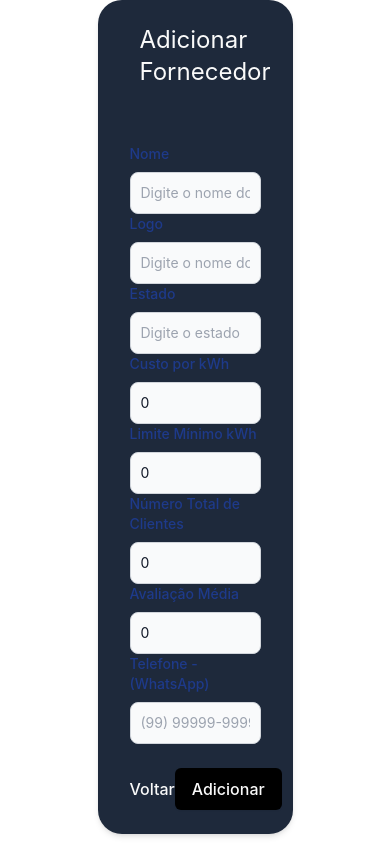
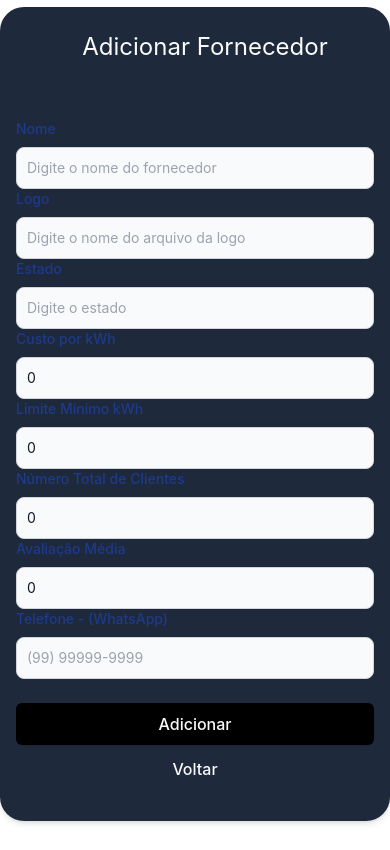
Before and after one commit to ImGlic/consult_energy, a React (Vite) app in the folder frontend/: page /cadastrar_fornecedor in a window 390 px wide. Built offline with nearby package versions, Linux system fonts and the light colour scheme.

Commit message:
ajustes cadastrar fornecedor

```diff
--- a/frontend/src/components/CadastrarFornecedor/Cadastrar_Fornecedor.tsx
+++ b/frontend/src/components/CadastrarFornecedor/Cadastrar_Fornecedor.tsx
@@ -103,7 +103,7 @@ const AdicionarFornecedor: React.FC = () => {
   return (
     <div className="w-screen flex items-center justify-center">
     <form
-        className="w-1/2 bg-slate-800 shadow-md rounded-3xl px-8 pt-6 pb-6 mb-4"
+      className="w-full md:w-1/2 bg-slate-800 shadow-md rounded-3xl px-4 md:px-8 pt-6 pb-6 mb-4"
       onSubmit={handleSubmit}
     >
       <div className="flex justify-center mb-8 pb-6">
@@ -167,12 +167,11 @@ const AdicionarFornecedor: React.FC = () => {
           onChange={handleInputChange}
           placeholder="Digite a avaliação média"
         />
-
         <Input
           label="Telefone - (WhatsApp)"
           id="telefone"
           type="text"
-            value={fornecedor.telefone.toString()}
+          value={fornecedor.telefone}
           onChange={handleInputChange}
           placeholder="(99) 99999-9999"
         />
@@ -188,10 +187,10 @@ const AdicionarFornecedor: React.FC = () => {
         </div>
       )}
 
-        <div className="flex justify-between mt-6">
+      <div className="flex flex-col-reverse md:flex-row md:justify-between md:items-center mt-6">
         <Link
           to="/"
-            className="flex items-center text-white hover:text-gray-400"
+          className="flex justify-center mt-3 md:items-center text-white hover:text-gray-400 mb-4 md:mb-0"
         >
           Voltar
         </Link>
@@ -204,6 +203,7 @@ const AdicionarFornecedor: React.FC = () => {
       </div>
     </form>
   </div>
+
   );
 };
 
```
Lines whose indentation alone changed are shown as unchanged.
